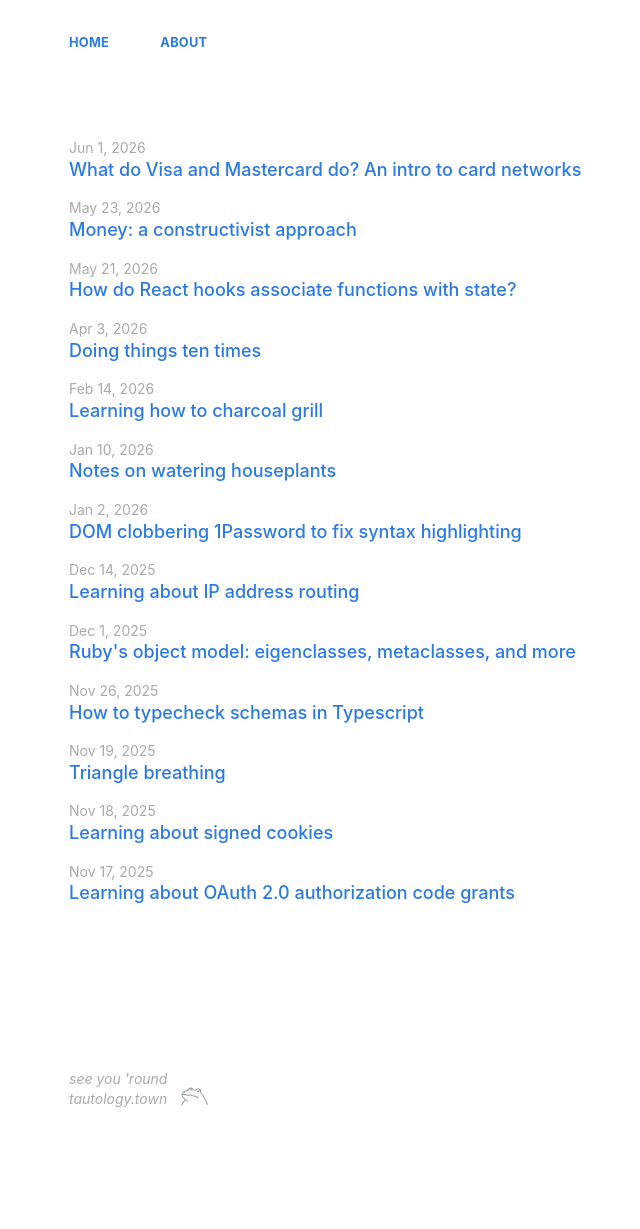
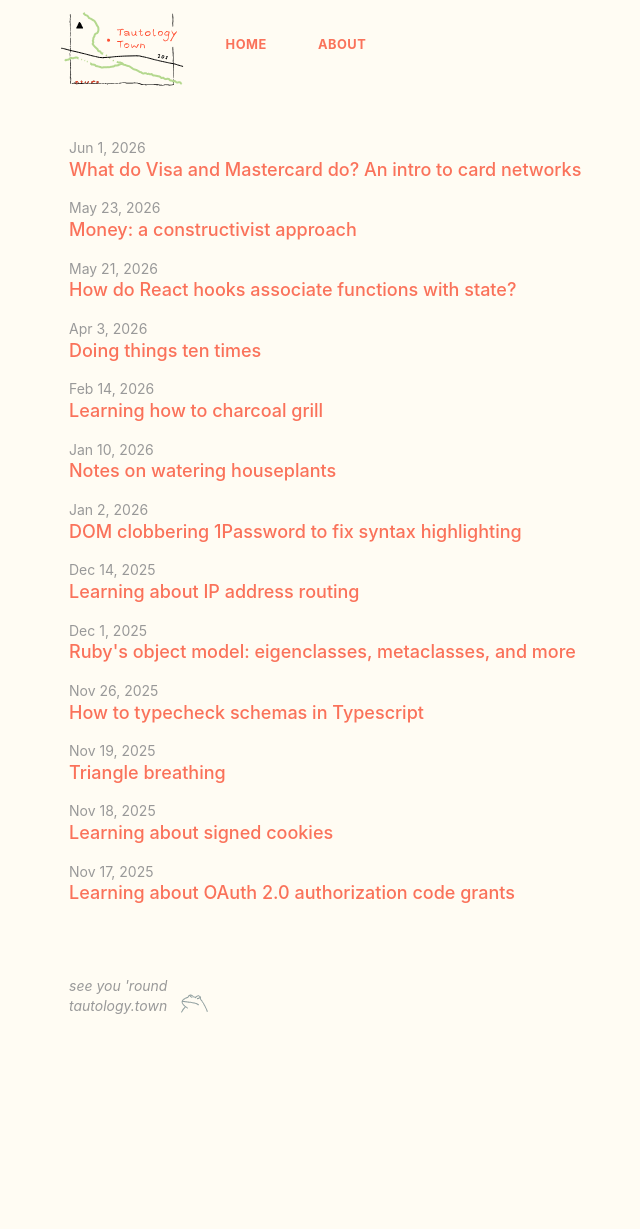
Before and after one commit to themichaelyang/tautology.town, a Jekyll site: the page built from index.html, in a window 1280 px wide. Shown: the whole page, without its empty margins (235-875 px from the left). Built offline with Jekyll 4.4.1, drawn with Linux system fonts in a browser that asks for light colours; after the commit the page ends 1100 px from its top, so only the background shows below that.

Commit message:
add map logo and adjust colors

```diff
--- a/_layouts/base.html
+++ b/_layouts/base.html
@@ -18,6 +18,7 @@
 <body>
   <nav class="navbar">
     <ul class="navbar__inner">
+      <li><a href="/"><img id="logo-map" src="/assets/map.svg" /></a></li>
       <li class="navbar__item"><a class="navbar__text" href="/">Home</a></li>
       <li class="navbar__item"><a class="navbar__text" href="/about">About</a></li>
     </ul>
--- a/_sass/_base.scss
+++ b/_sass/_base.scss
@@ -31,10 +31,10 @@ $solarized-cyan:    #2aa198;
 $solarized-green:   #859900;
 
 // Light theme (standard with Solarized code)
-$light-bg: white;
+$light-bg: rgba(#FFFAEB, 0.6);
 $light-text: black;
-$light-text-secondary: #aaa;
-$light-link: #2a7ae2;
+$light-text-secondary: #999;
+$light-link: oklch(0.6657 0.2066 31.83 / 0.82);
 $light-code-bg: $solarized-base3;
 
 // Dark theme (Solarized Dark)
--- a/_sass/_main.scss
+++ b/_sass/_main.scss
@@ -34,14 +34,14 @@
 
 .navbar__item {
   font-size: 0.8em;
-  letter-spacing: 0.02em;
+  letter-spacing: 0.04em;
   font-weight: bold;
   text-transform: uppercase;
   padding: $navbar-item-padding;
 
-  &:first-child {
-    margin-left: -$navbar-item-padding;
-  }
+  /* &:first-child { */
+    /* margin-left: -$navbar-item-padding; */
+  /* } */
 }
 
 main {
@@ -51,28 +51,6 @@ main {
   min-height: 50vh;
   // padding-bottom: 12 * $spacing-unit;
   // padding-bottom: 25vh;
-}
-
-footer {
-  @extend %container--centered;
-  padding-top: 15vh;
-  padding-bottom: 10vh;
-  font-size: $small-font-size;
-  color: var(--text-color-secondary);
-  display: flex;
-  // justify-content: center;
-}
-
-#footer-blurb {
-  padding: 1em;
-  padding-left: 0;
-}
-
-#footer-frog {
-  /* #93a1a1 */
-  @media (prefers-color-scheme: dark) {
-    opacity: 0.6;
-  }
 }
 
 .page-content {
@@ -112,3 +90,32 @@ hr {
   border-color: var(--hr-color);
   border-style: solid;
 }
+
+footer {
+  @extend %container--centered;
+  padding-top: $navbar-height;
+  padding-bottom: 6vh;
+  font-size: $small-font-size;
+  color: var(--text-color-secondary);
+  display: flex;
+  // justify-content: center;
+}
+
+#footer-blurb {
+  padding: 1em;
+  padding-left: 0;
+}
+
+#footer-frog {
+  /* #93a1a1 */
+  @media (prefers-color-scheme: dark) {
+    opacity: 0.6;
+  }
+}
+
+#logo-map {
+  margin-left: -8px;
+  margin-right: 16px;
+  position: relative;
+  top: 4px;
+}
```
Also changed, not shown: assets/map.svg (added).
